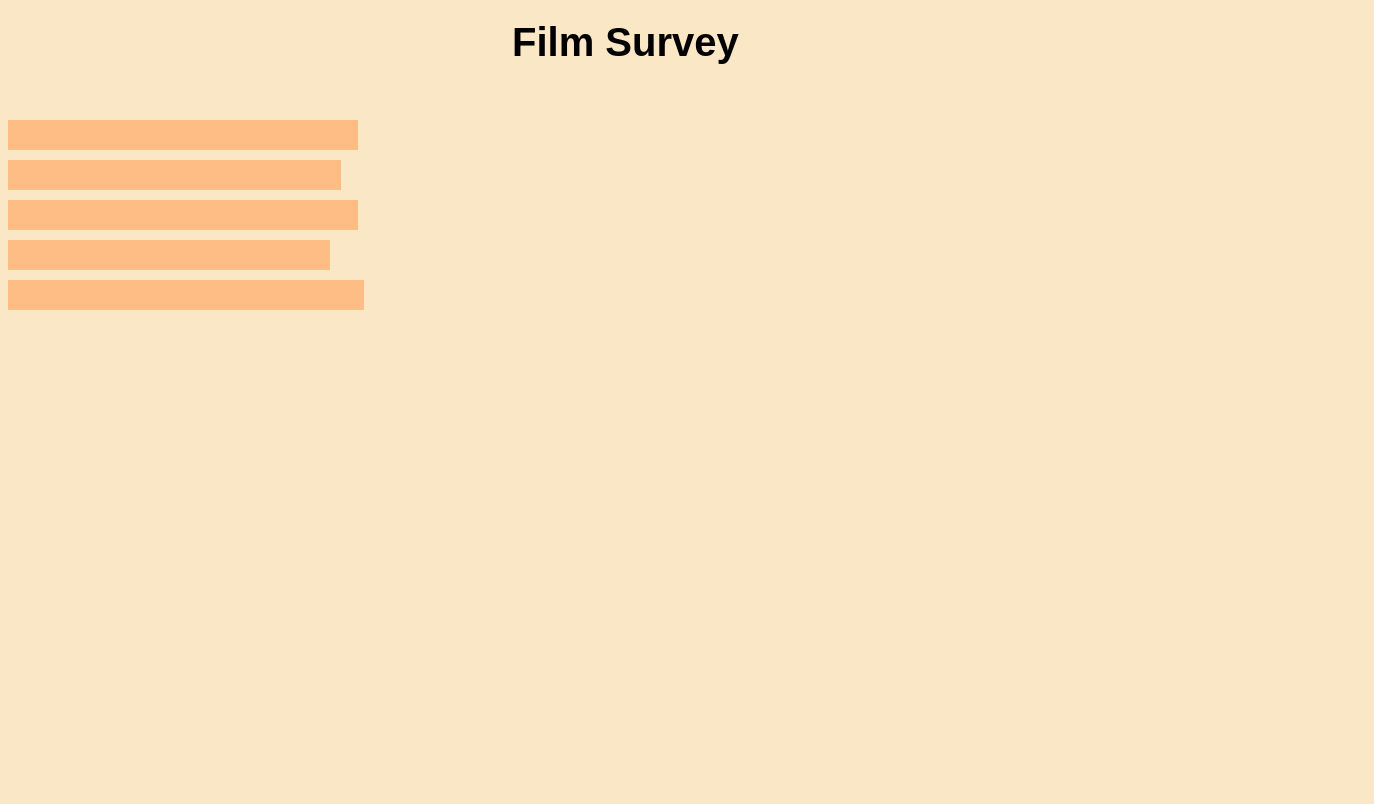
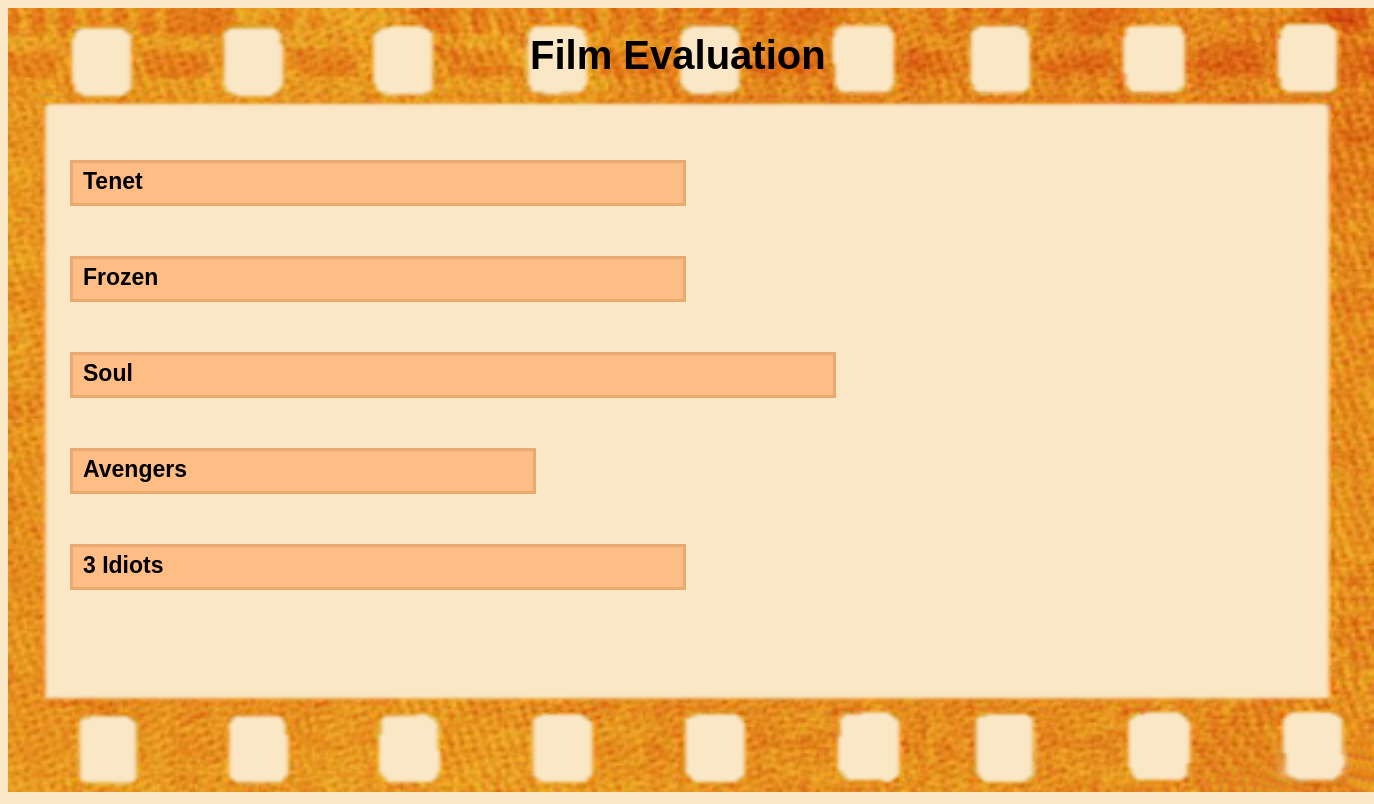
Before and after one commit to DanLi0628/Critical-Data-and-Visualization, a plain HTML site: page coding-exercises/placeholder/coding-fundation/exercise2/index.html in a window 1280 px wide. Shown: the whole page, 1374 px wide, since content can reach past the window. Drawn offline with Linux system fonts and the light colour scheme.

Commit message:
first draft

```diff
--- a/coding-exercises/placeholder/coding-fundation/exercise2/data.js
+++ b/coding-exercises/placeholder/coding-fundation/exercise2/data.js
@@ -3,11 +3,11 @@ let data = [
         "timestamp": "2021-01-27T11:52:58.316Z",
         "emailAddress": "tz1422@nyu.edu",
         "score": 0,
-        "tenet": 4,
-        "frozen": 4,
-        "soul": 5,
-        "avengers": 3,
-        "idiots": 4
+        "Tenet": 4,
+        "Frozen": 4,
+        "Soul": 5,
+        "Avengers": 3,
+        "3 Idiots": 4
     },
     {
         "timestamp": "2021-01-27T11:53:32.095Z",
--- a/coding-exercises/placeholder/coding-fundation/exercise2/index.html
+++ b/coding-exercises/placeholder/coding-fundation/exercise2/index.html
@@ -6,13 +6,10 @@
     <title>Exercise2</title>
   </head>
   <body>
-    <div class="center">
-        <p class="p">Film Survey</p>
-    </div>
-
-    <div class="container"></div>
-
     <script src="data.js" charset="utf-8"></script>
+    <img src="background.png" alt="background" width="1366px" height="784px">
+    <h4 class="center">Film Evaluation</h4>
+    <div id="container"></div>
     <script src="script.js" charset="utf-8"></script>
   </body>
 </html>
--- a/coding-exercises/placeholder/coding-fundation/exercise2/script.js
+++ b/coding-exercises/placeholder/coding-fundation/exercise2/script.js
@@ -55,11 +55,19 @@ function averageData(data){
 
 var transformedData = averageData(data);
 console.log(transformedData);
+container = document.getElementById('container');
 
-for (var i = 0; i < transformedData.length; i++){
+for (var i = 1; i < transformedData.length; i++){
   var bar = document.createElement('div');
   bar.className='bar';
   var barWidth = transformedData[i].average;
-  bar.style.width = (barWidth*100)+"px";
-  document.getElementsByClassName('container')[0].appendChild(bar);
+  bar.style.width = (barWidth*150)+"px";
+
+  var film = document.createElement('div');
+  film.className = 'film';
+  film.innerHTML = transformedData[i].name;
+
+  container.appendChild(bar);
+  bar.appendChild(film);
+
 }
--- a/coding-exercises/placeholder/coding-fundation/exercise2/style.css
+++ b/coding-exercises/placeholder/coding-fundation/exercise2/style.css
@@ -3,20 +3,30 @@ body{
 }
 .center{
   position: absolute;
-  left: 40%;
+  left:530px;
   top: -20px;
 }
-.p{
+#container{
+  position: absolute;
+  left: 70px;
+  top: 20%;
+}
+.film{
+  font-family:fantasy;
+  font-size: 23px;
+  font-weight: bold;
+  padding-top: 5px;
+}
+h4{
   font-family:fantasy;
   font-size: 40px;
   font-weight: bold;
 }
 .bar{
-  height: 30px;
+  height: 40px;
+  border-color: #E9A971;
+  border-style: solid;
   background-color: #FEBD84;
-  margin-bottom: 10px;
+  padding-left: 10px;
+  margin-bottom: 50px;
 }
-.container{
-  position: absolute;
-  top: 10%;
-}
```
Also changed, not shown: coding-exercises/placeholder/coding-fundation/exercise2/background.png (added), 3 other files.
